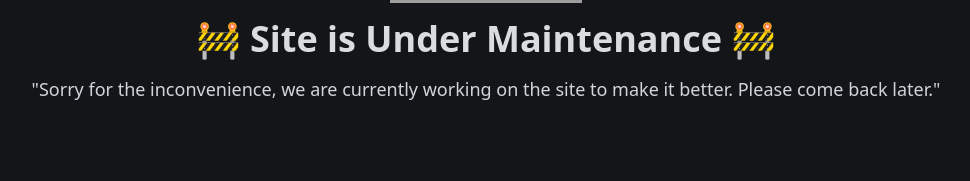
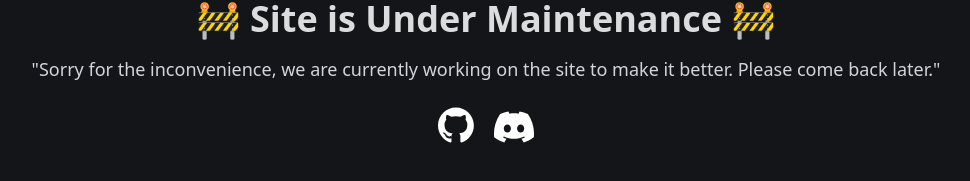
Before and after one commit to DevanAbinaya/maintenance-site, a Next.js app: page / in a window 1280 px wide. Shown: the part 407-588 px from the top of the page, without its empty margins (154-1124 px from the left). Built offline with nearby package versions, Linux system fonts and the light colour scheme; grey boxes are pictures that could not be loaded.

Commit message:
add links

```diff
--- a/next.config.js
+++ b/next.config.js
@@ -1,6 +1,22 @@
 /** @type {import('next').NextConfig} */
 const nextConfig = {
   reactStrictMode: true,
-}
+  async redirects() {
+    return [
+      {
+        source: "/github",
+        destination: "https://github.com/DevanAbinaya/Ani-Moopa",
+        permanent: false,
+        basePath: false,
+      },
+      {
+        source: "/discord",
+        destination: "https://discord.gg/v5fjSdKwr2",
+        permanent: false,
+        basePath: false,
+      },
+    ];
+  },
+};
 
-module.exports = nextConfig
+module.exports = nextConfig;
--- a/pages/index.tsx
+++ b/pages/index.tsx
@@ -67,6 +67,34 @@
             "Sorry for the inconvenience, we are currently working on the site
             to make it better. Please come back later."
           </p>
+          <div className="flex gap-5">
+            {/* Github */}
+            <Link href={"/github"} className="w-9 h-9">
+              <svg
+                xmlns="http://www.w3.org/2000/svg"
+                preserveAspectRatio="xMinYMin meet"
+                viewBox="0 -3.5 256 256"
+              >
+                <g fill="#fff">
+                  <path d="M127.505 0C57.095 0 0 57.085 0 127.505c0 56.336 36.534 104.13 87.196 120.99 6.372 1.18 8.712-2.766 8.712-6.134 0-3.04-.119-13.085-.173-23.739-35.473 7.713-42.958-15.044-42.958-15.044-5.8-14.738-14.157-18.656-14.157-18.656-11.568-7.914.872-7.752.872-7.752 12.804.9 19.546 13.14 19.546 13.14 11.372 19.493 29.828 13.857 37.104 10.6 1.144-8.242 4.449-13.866 8.095-17.05-28.32-3.225-58.092-14.158-58.092-63.014 0-13.92 4.981-25.295 13.138-34.224-1.324-3.212-5.688-16.18 1.235-33.743 0 0 10.707-3.427 35.073 13.07 10.17-2.826 21.078-4.242 31.914-4.29 10.836.048 21.752 1.464 31.942 4.29 24.337-16.497 35.029-13.07 35.029-13.07 6.94 17.563 2.574 30.531 1.25 33.743 8.175 8.929 13.122 20.303 13.122 34.224 0 48.972-29.828 59.756-58.22 62.912 4.573 3.957 8.648 11.717 8.648 23.612 0 17.06-.148 30.791-.148 34.991 0 3.393 2.295 7.369 8.759 6.117 50.634-16.879 87.122-64.656 87.122-120.973C255.009 57.085 197.922 0 127.505 0"></path>
+                  <path d="M47.755 181.634c-.28.633-1.278.823-2.185.389-.925-.416-1.445-1.28-1.145-1.916.275-.652 1.273-.834 2.196-.396.927.415 1.455 1.287 1.134 1.923m6.272 5.596c-.608.564-1.797.302-2.604-.589-.834-.889-.99-2.077-.373-2.65.627-.563 1.78-.3 2.616.59.834.899.996 2.08.36 2.65m4.304 7.159c-.782.543-2.06.034-2.849-1.1-.781-1.133-.781-2.493.017-3.038.792-.545 2.05-.055 2.85 1.07.78 1.153.78 2.513-.019 3.069m7.277 8.292c-.699.77-2.187.564-3.277-.488-1.114-1.028-1.425-2.487-.724-3.258.707-.772 2.204-.555 3.302.488 1.107 1.026 1.445 2.496.7 3.258m9.403 2.8c-.307.998-1.741 1.452-3.185 1.028-1.442-.437-2.386-1.607-2.095-2.616.3-1.005 1.74-1.478 3.195-1.024 1.44.435 2.386 1.596 2.086 2.612m10.703 1.187c.036 1.052-1.189 1.924-2.705 1.943-1.525.033-2.758-.818-2.774-1.852 0-1.062 1.197-1.926 2.721-1.951 1.516-.03 2.758.815 2.758 1.86m10.514-.403c.182 1.026-.872 2.08-2.377 2.36-1.48.27-2.85-.363-3.039-1.38-.184-1.052.89-2.105 2.367-2.378 1.508-.262 2.857.355 3.049 1.398"></path>
+                </g>
+              </svg>
+            </Link>
+            {/* Discord */}
+            <Link href={"/discord"} className="w-10 h-10">
+              <svg
+                xmlns="http://www.w3.org/2000/svg"
+                preserveAspectRatio="xMidYMid"
+                viewBox="0 -28.5 256 256"
+              >
+                <path
+                  fill="#fff"
+                  d="M216.856 16.597A208.502 208.502 0 00164.042 0c-2.275 4.113-4.933 9.645-6.766 14.046-19.692-2.961-39.203-2.961-58.533 0-1.832-4.4-4.55-9.933-6.846-14.046a207.809 207.809 0 00-52.855 16.638C5.618 67.147-3.443 116.4 1.087 164.956c22.169 16.555 43.653 26.612 64.775 33.193A161.094 161.094 0 0079.735 175.3a136.413 136.413 0 01-21.846-10.632 108.636 108.636 0 005.356-4.237c42.122 19.702 87.89 19.702 129.51 0a131.66 131.66 0 005.355 4.237 136.07 136.07 0 01-21.886 10.653c4.006 8.02 8.638 15.67 13.873 22.848 21.142-6.58 42.646-16.637 64.815-33.213 5.316-56.288-9.08-105.09-38.056-148.36zM85.474 135.095c-12.645 0-23.015-11.805-23.015-26.18s10.149-26.2 23.015-26.2c12.867 0 23.236 11.804 23.015 26.2.02 14.375-10.148 26.18-23.015 26.18zm85.051 0c-12.645 0-23.014-11.805-23.014-26.18s10.148-26.2 23.014-26.2c12.867 0 23.236 11.804 23.015 26.2 0 14.375-10.148 26.18-23.015 26.18z"
+                ></path>
+              </svg>
+            </Link>
+          </div>
           {/* <Link href={`/en/`}>
             <div className="bg-action xl:text-xl text-white font-bold py-2 px-4 rounded hover:bg-[#fb6f44]">
               Go back home
```
